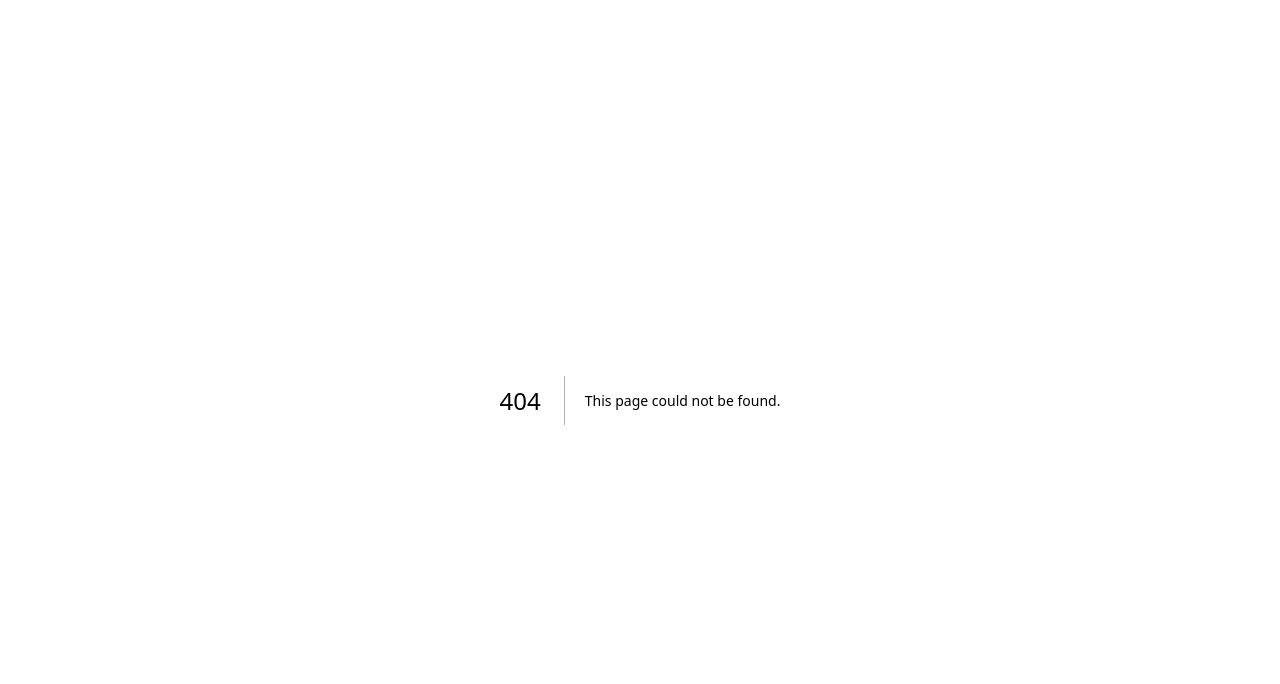
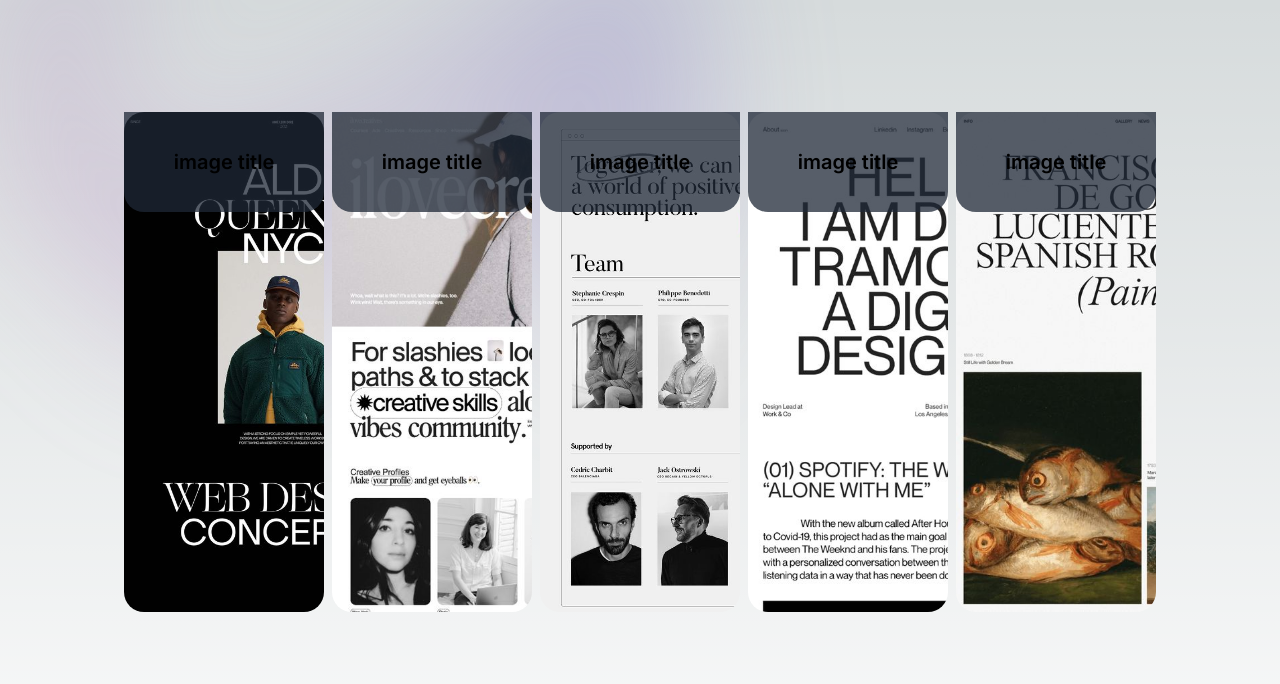
Before and after one commit to nextArtDev/next-animations, a Next.js app: page /expandable-card in a window 1280 px wide. Before the commit this address had no page. Shown: the top 684 px of the page. Built offline with nearby package versions, Linux system fonts and the light colour scheme.

Commit message:
'expanded-card'

```diff
--- /dev/null
+++ b/app/expandable-card/components/OpenCard.tsx
@@ -0,0 +1,92 @@
+'use client'
+import { FC, useState } from 'react'
+import { motion } from 'framer-motion'
+import { useMediaQuery } from 'react-responsive'
+import { StaticImageData } from 'next/image'
+
+// const images = [image1, image2, image3, image4, image5]
+
+interface OpenCardProps {
+  cards: {
+    image: StaticImageData
+    description: string
+    id: number
+    title: string
+  }[]
+}
+
+const OpenCard: FC<OpenCardProps> = ({ cards }) => {
+  const [expandedIndex, setExpandedIndex] = useState<number>(-1)
+  const isBigScreen = useMediaQuery({ minWidth: 768 })
+
+  const handleCardClick = (id: number) =>
+    setExpandedIndex(id === expandedIndex ? -1 : id)
+
+  const cardVariants = {
+    expanded: {
+      width: '400px',
+    },
+    collapsed: {
+      width: '200px',
+    },
+  }
+  const cardMobileVariants = {
+    expanded: {
+      height: '600px',
+    },
+    collapsed: {
+      height: '100px',
+    },
+  }
+
+  return (
+    <section className="relative py-16 pb-[300px] max-w-7xl ">
+      <div
+        aria-hidden="true"
+        className="pointer-events-none absolute inset-x-0 -top-40 -z-10 transform-gpu overflow-hidden blur-3xl sm:-top-80"
+      >
+        <div
+          style={{
+            clipPath:
+              'polygon(74.1% 44.1%, 100% 61.6%, 97.5% 26.9%, 85.5% 0.1%, 80.7% 2%, 72.5% 32.5%, 60.2% 62.4%, 52.4% 68.1%, 47.5% 58.3%, 45.2% 34.5%, 27.5% 76.7%, 0.1% 64.9%, 17.9% 100%, 27.6% 76.8%, 76.1% 97.7%, 74.1% 44.1%)',
+          }}
+          className="relative left-[calc(50%-11rem)] aspect-[1155/678] w-[36.125rem] -translate-x-1/2 rotate-[30deg] bg-gradient-to-tr from-[#e2a8c0] to-[#6e68c2] opacity-30 sm:left-[calc(50%-30rem)] sm:w-[72.1875rem]"
+        />
+      </div>
+      <article className="relative w-[90%] md:min-h-[500px] mt-12 mx-auto flex flex-col md:flex-row justify-center items-center gap-2 overflow-hidden">
+        {cards.map((card) => (
+          <motion.div
+            key={card.image.src}
+            className={` card cursor-pointer w-full md:min-h-[500px] bg-cover rounded-[20px] ${
+              card.id === expandedIndex ? 'expanded' : ''
+            }`}
+            variants={isBigScreen ? cardVariants : cardMobileVariants}
+            initial="collapsed"
+            animate={card.id === expandedIndex ? 'expanded' : 'collapsed'}
+            transition={{ type: 'spring', duration: 0.5 }}
+            onClick={() => handleCardClick(card.id)}
+            style={{
+              backgroundImage: `url(${card.image.src})`,
+            }}
+          >
+            <div className="card-content h-full flex flex-col justify-end">
+              <div className="card-footer rounded-b-[20px] bg-gray-800 bg-opacity-75 md:min-h-[100px]  flex flex-col items-center justify-center ">
+                <h2 className="text-xl font-semibold tex-white text-center ">
+                  {' '}
+                  {card.title}
+                </h2>
+                {card.id === expandedIndex && (
+                  <p className="mt-2 text-gray-300 text-center ">
+                    {card.description}
+                  </p>
+                )}
+              </div>
+            </div>
+          </motion.div>
+        ))}
+      </article>
+    </section>
+  )
+}
+
+export default OpenCard
--- /dev/null
+++ b/app/expandable-card/page.tsx
@@ -0,0 +1,47 @@
+import { FC } from 'react'
+import OpenCard from './components/OpenCard'
+import image1 from '../../public/parallax-images/6.jpg'
+import image2 from '../../public/parallax-images/7.jpg'
+import image3 from '../../public/parallax-images/8.jpg'
+import image4 from '../../public/parallax-images/4.jpg'
+import image5 from '../../public/parallax-images/5.jpg'
+
+interface pageProps {}
+const cards = [
+  {
+    id: 0,
+    title: 'image title',
+    image: image1,
+    description: 'this is a description for an image',
+  },
+  {
+    id: 1,
+    title: 'image title',
+    image: image2,
+    description: 'this is a description for an image',
+  },
+  {
+    id: 2,
+    title: 'image title',
+    image: image3,
+    description: 'this is a description for an image',
+  },
+  {
+    id: 3,
+    title: 'image title',
+    image: image4,
+    description: 'this is a description for an image',
+  },
+  {
+    id: 4,
+    title: 'image title',
+    image: image5,
+    description: 'this is a description for an image',
+  },
+]
+
+const page: FC<pageProps> = ({}) => {
+  return <OpenCard cards={cards} />
+}
+
+export default page
--- a/package.json
+++ b/package.json
@@ -19,6 +19,7 @@
     "next": "latest",
     "react": "latest",
     "react-dom": "latest",
+    "react-responsive": "^9.0.2",
     "three": "^0.157.0"
   },
   "devDependencies": {
```
Also changed, not shown: 1 other file (tests, documents, lock files or other folders).
